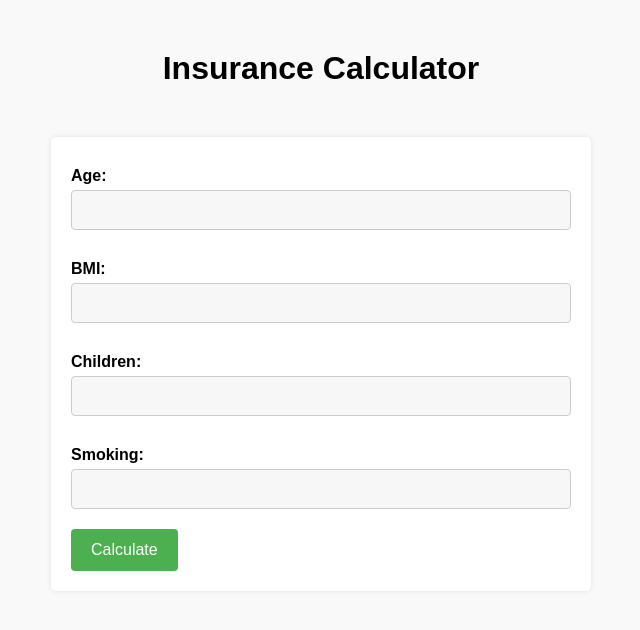
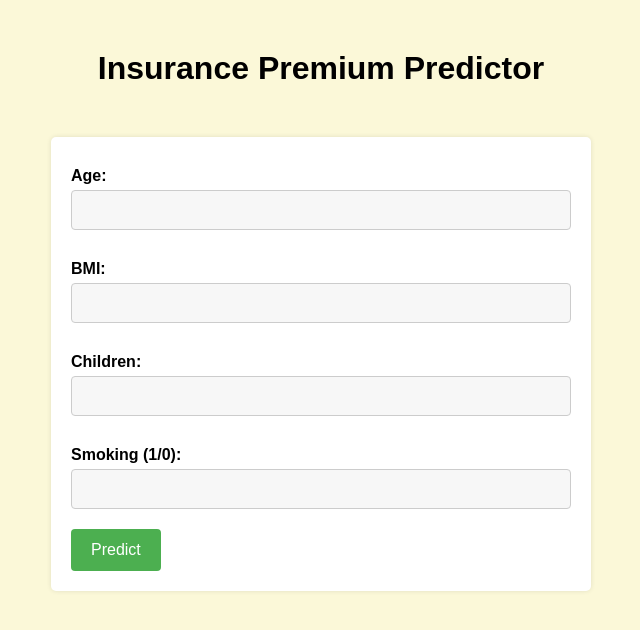
Before and after one commit to Aditya-0911/Insurance, a Flask app: page / in a window 1280 px wide. Shown: the top 630 px of the page, without its empty margins (319-959 px from the left). Run offline with Flask 2, Linux system fonts and the light colour scheme.

Commit message:
Update index.html

```diff
--- a/templates/index.html
+++ b/templates/index.html
@@ -1,10 +1,10 @@
 <!DOCTYPE html>
 <html>
 <head>
-	<title>Insurance Calculator</title>
+	<title>Insurance Predictor</title>
 	<style>
 		body {
-			background-color: #F9F9F9;
+			background-color: #FBF8D8;
 			font-family: Arial, sans-serif;
 		}
 
@@ -64,7 +64,7 @@
 	</style>
 </head>
 <body>
-	<h1>Insurance Calculator</h1>
+	<h1>Insurance Premium Predictor</h1>
 	<form method="POST" action="/">
 		<label for="age">Age:</label>
 		<input type="text" id="age" name="age" value="{{ age }}">
@@ -75,14 +75,14 @@
 		<label for="children">Children:</label>
 		<input type="text" id="children" name="children" value="{{ children }}">
 
-		<label for="smoking">Smoking:</label>
+		<label for="smoking">Smoking (1/0):</label>
 		<input type="text" id="smoking" name="smoking" value="{{ smoking }}">
 
-		<input type="submit" value="Calculate">
+		<input type="submit" value="Predict">
 	</form>
 
 	{% if insurance %}
-		<p>Insurance: {{ insurance }}</p>
+		<p>Your Predicted Insurance Premium: {{ insurance }}</p>
 	{% endif %}
 </body>
 </html>
```
